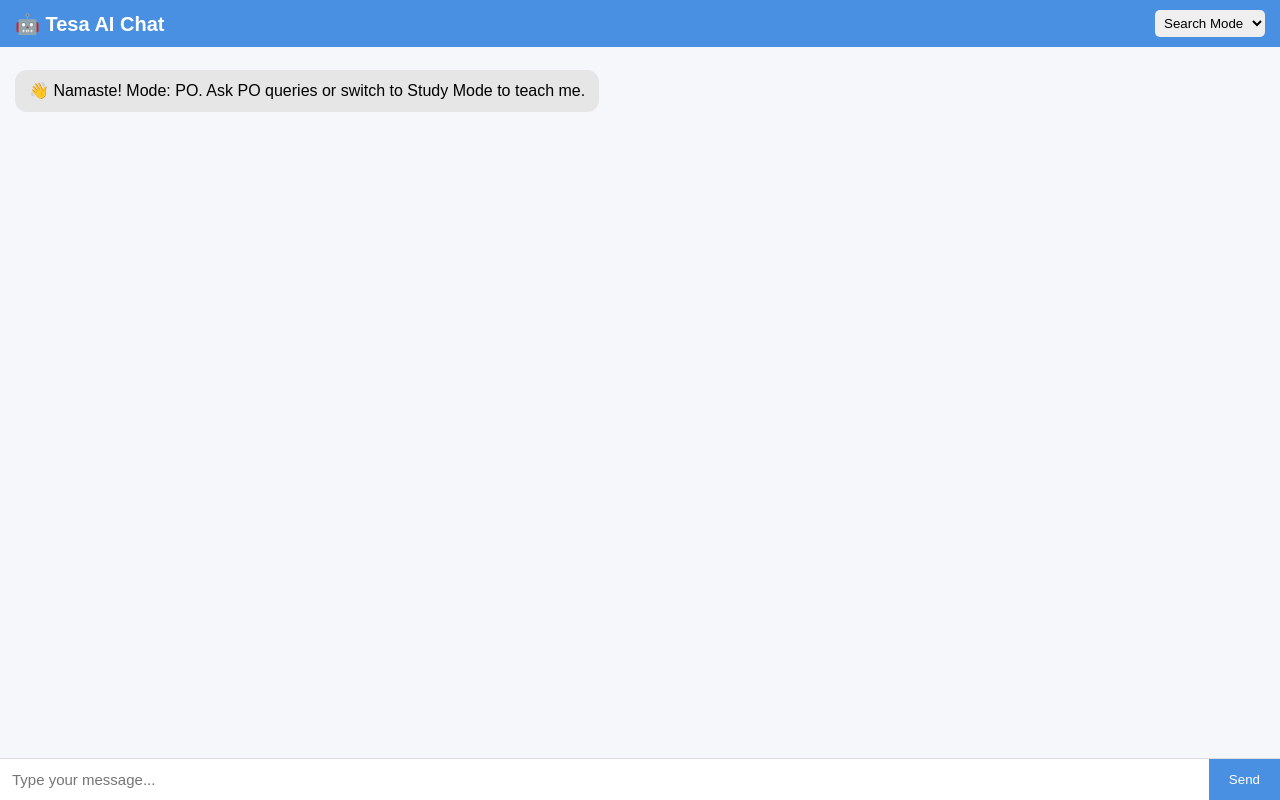
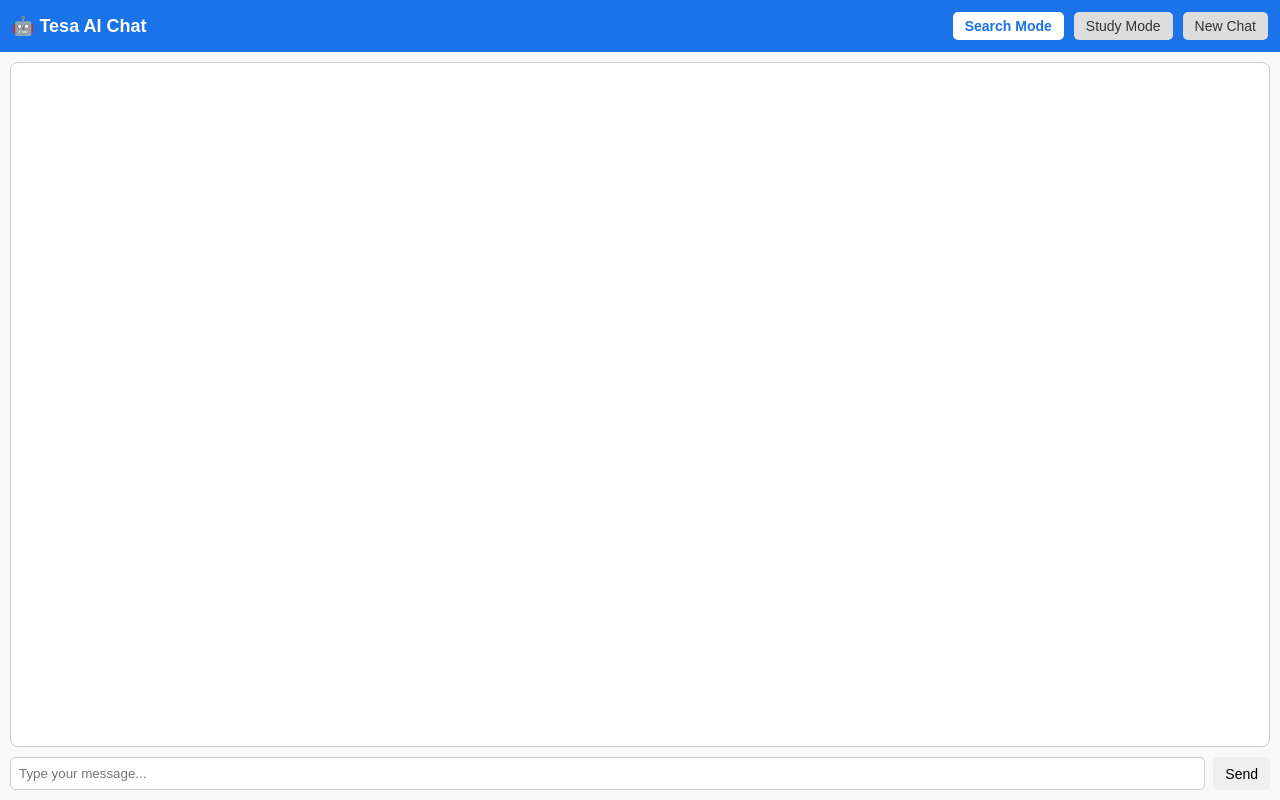
Before and after one commit to atharva1010/PO_AI, a Flask app: page / in a window 1280 px wide. Run offline with Flask 3, Linux system fonts and the light colour scheme.

Commit message:
Update index.html

```diff
--- a/templates/index.html
+++ b/templates/index.html
@@ -1,164 +1,205 @@
 <!DOCTYPE html>
 <html lang="en">
 <head>
-  <meta charset="UTF-8" />
-  <meta name="viewport" content="width=device-width, initial-scale=1.0" />
+  <meta charset="UTF-8">
   <title>Tesa AI Chat</title>
   <style>
     body {
       margin: 0;
       font-family: Arial, sans-serif;
-      background: #f5f7fb;
+      background: #f9f9f9;
+      height: 100vh;
+      overflow: hidden; /* freeze body */
       display: flex;
       flex-direction: column;
-      height: 100vh;
     }
+
     header {
-      background: #4a90e2;
+      background: #1a73e8;
       color: white;
-      padding: 10px 15px;
+      padding: 12px;
       display: flex;
       justify-content: space-between;
       align-items: center;
     }
+
     header h1 {
       margin: 0;
-      font-size: 20px;
+      font-size: 18px;
     }
-    #modeSelect {
+
+    #mode-buttons {
+      display: flex;
+      gap: 10px;
+    }
+
+    button {
+      padding: 6px 12px;
+      border: none;
+      border-radius: 5px;
+      cursor: pointer;
+      font-size: 14px;
+    }
+
+    .primary {
+      background: #fff;
+      color: #1a73e8;
+      font-weight: bold;
+    }
+
+    .secondary {
+      background: #ddd;
+      color: #333;
+    }
+
+    #chat-container {
+      flex: 1;
+      display: flex;
+      flex-direction: column;
+      padding: 10px;
+    }
+
+    #chat-box {
+      flex: 1;
+      background: white;
+      border: 1px solid #ccc;
+      border-radius: 8px;
+      padding: 10px;
+      overflow-y: auto; /* only chat scrolls */
+      margin-bottom: 10px;
+    }
+
+    .msg {
+      margin: 6px 0;
+      padding: 8px 12px;
+      border-radius: 10px;
+      max-width: 70%;
+      word-wrap: break-word;
+    }
+
+    .user {
+      background: #e1f5fe;
+      align-self: flex-end;
+    }
+
+    .bot {
+      background: #e8eaf6;
+      align-self: flex-start;
+    }
+
+    #controls {
+      display: flex;
+      gap: 8px;
+    }
+
+    #message {
+      flex: 1;
+      padding: 8px;
+      border: 1px solid #ccc;
+      border-radius: 5px;
+    }
+
+    #upload-section {
+      margin-top: 5px;
+      display: none; /* only show in study mode */
+    }
+
+    #upload-section input {
+      border: 1px solid #ccc;
       padding: 5px;
       border-radius: 5px;
-      border: none;
-    }
-    #chat {
-      flex: 1;
-      padding: 15px;
-      overflow-y: auto;
-      display: flex;
-      flex-direction: column;
-    }
-    .msg {
-      margin: 8px 0;
-      padding: 10px 14px;
-      border-radius: 12px;
-      max-width: 75%;
-      line-height: 1.4;
-    }
-    .user {
-      align-self: flex-end;
-      background: #4a90e2;
-      color: white;
-    }
-    .bot {
-      align-self: flex-start;
-      background: #e6e6e6;
-    }
-    #inputBox {
-      display: flex;
-      border-top: 1px solid #ddd;
-    }
-    #message {
-      flex: 1;
-      padding: 12px;
-      border: none;
-      font-size: 15px;
-    }
-    #sendBtn {
-      background: #4a90e2;
-      border: none;
-      color: white;
-      padding: 12px 20px;
-      cursor: pointer;
-    }
-    #sendBtn:hover {
-      background: #357ab8;
     }
   </style>
 </head>
 <body>
   <header>
     <h1>🤖 Tesa AI Chat</h1>
-    <select id="modeSelect">
-      <option value="po">Search Mode</option>
-      <option value="study">Study Mode</option>
-    </select>
+    <div id="mode-buttons">
+      <button id="po-mode" class="primary">Search Mode</button>
+      <button id="study-mode" class="secondary">Study Mode</button>
+      <button id="new-chat" class="secondary">New Chat</button>
+    </div>
   </header>
 
-  <div id="chat"></div>
-
-  <div id="inputBox">
-    <input type="text" id="message" placeholder="Type your message..." />
-    <button id="sendBtn">Send</button>
+  <div id="chat-container">
+    <div id="chat-box"></div>
+    <div id="controls">
+      <input type="text" id="message" placeholder="Type your message...">
+      <button onclick="sendMessage()">Send</button>
+    </div>
+    <div id="upload-section">
+      <form id="uploadForm" enctype="multipart/form-data">
+        <input type="file" name="file" id="fileInput" accept=".pdf,.txt,.docx,.csv,.xlsx">
+        <button type="submit">Upload & Study</button>
+      </form>
+    </div>
   </div>
 
   <script>
-    const chatBox = document.getElementById("chat");
-    const msgInput = document.getElementById("message");
-    const sendBtn = document.getElementById("sendBtn");
-    const modeSelect = document.getElementById("modeSelect");
+    let mode = "PO"; // default mode
+    const chatBox = document.getElementById("chat-box");
+    const messageInput = document.getElementById("message");
 
-    function appendMessage(sender, text) {
-      const div = document.createElement("div");
-      div.classList.add("msg", sender === "user" ? "user" : "bot");
-      div.textContent = text;
-      chatBox.appendChild(div);
+    function addMessage(text, sender) {
+      const msg = document.createElement("div");
+      msg.classList.add("msg", sender);
+      msg.innerText = text;
+      chatBox.appendChild(msg);
       chatBox.scrollTop = chatBox.scrollHeight;
     }
 
     async function sendMessage() {
-      const text = msgInput.value.trim();
+      const text = messageInput.value.trim();
       if (!text) return;
+      addMessage("You: " + text, "user");
+      messageInput.value = "";
 
-      appendMessage("user", text);
-      msgInput.value = "";
+      const response = await fetch("/chat", {
+        method: "POST",
+        headers: {"Content-Type": "application/json"},
+        body: JSON.stringify({message: text, mode})
+      });
 
-      const mode = modeSelect.value;
-
-      if (mode === "study") {
-        // save study data
-        await fetch("/study/add", {
-          method: "POST",
-          headers: { "Content-Type": "application/json" },
-          body: JSON.stringify({ title: "", content: text }),
-        });
-        appendMessage("bot", "✅ Learned: \"" + text + "\"");
-        return;
-      }
-
-      // Normal/PO mode
-      const res = await fetch("/chat", {
-        method: "POST",
-        headers: { "Content-Type": "application/json" },
-        body: JSON.stringify({ message: text, mode }),
-      });
-      const data = await res.json();
-
-      if (data.type === "po") {
-        if (data.results.length > 0) {
-          let reply = "📑 PO Results:\n";
-          data.results.forEach((m) => {
-            reply += `PO: ${m.PO}, PARTY: ${m.PARTY}, AREA: ${m.AREA}, MATERIAL: ${m.MATERIAL}\n`;
-          });
-          appendMessage("bot", reply.trim());
-        } else {
-          appendMessage("bot", "❌ No matching PO found.");
-        }
-      } else if (data.type === "study") {
-        appendMessage("bot", "📝 " + data.answer);
-      } else if (data.type === "ai") {
-        appendMessage("bot", "🤖 " + data.answer);
-      } else {
-        appendMessage("bot", "⚠️ Unexpected response.");
-      }
+      const data = await response.json();
+      addMessage("AI: " + data.answer, "bot");
     }
 
-    sendBtn.addEventListener("click", sendMessage);
-    msgInput.addEventListener("keypress", (e) => {
-      if (e.key === "Enter") sendMessage();
-    });
+    // Mode switching
+    document.getElementById("po-mode").onclick = () => switchMode("PO");
+    document.getElementById("study-mode").onclick = () => switchMode("STUDY");
 
-    // Greeting
-    appendMessage("bot", "👋 Namaste! Mode: PO. Ask PO queries or switch to Study Mode to teach me.");
+    function switchMode(newMode) {
+      mode = newMode;
+      chatBox.innerHTML = ""; // clear chat
+      addMessage(`🔄 Mode switched to ${mode} mode.`, "bot");
+
+      // Show upload only in study mode
+      document.getElementById("upload-section").style.display = (mode === "STUDY") ? "block" : "none";
+
+      // Button styles
+      document.getElementById("po-mode").className = (mode === "PO") ? "primary" : "secondary";
+      document.getElementById("study-mode").className = (mode === "STUDY") ? "primary" : "secondary";
+    }
+
+    // New Chat
+    document.getElementById("new-chat").onclick = () => {
+      chatBox.innerHTML = "";
+      addMessage("🆕 New chat started.", "bot");
+    };
+
+    // File Upload for Study Mode
+    document.getElementById("uploadForm").onsubmit = async (e) => {
+      e.preventDefault();
+      const fileInput = document.getElementById("fileInput");
+      if (!fileInput.files.length) return;
+
+      const formData = new FormData();
+      formData.append("file", fileInput.files[0]);
+
+      const res = await fetch("/upload", { method: "POST", body: formData });
+      const data = await res.json();
+      addMessage("📂 " + data.message, "bot");
+    };
   </script>
 </body>
 </html>
```
